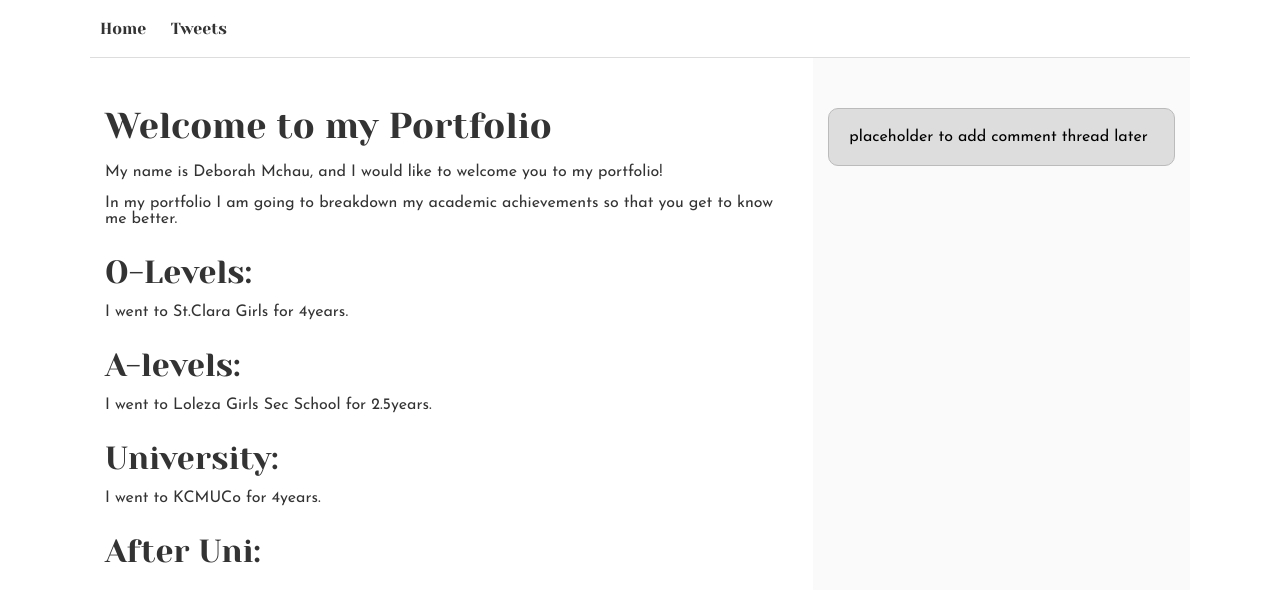
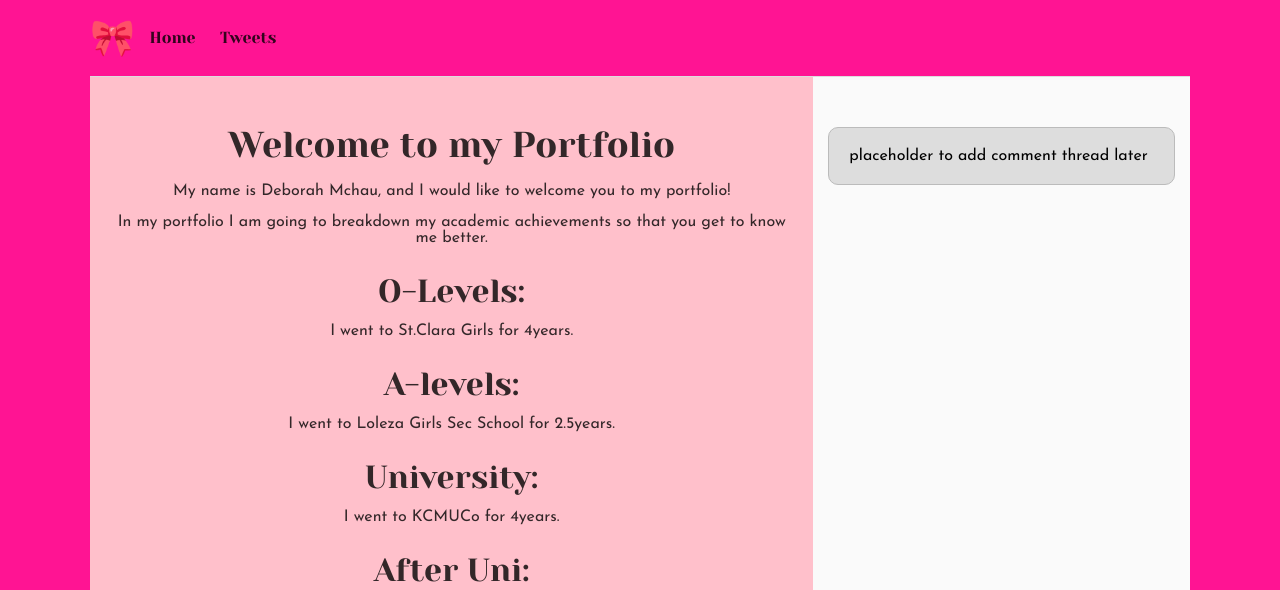
Before and after one commit to deborahmchau/alx_html_css, a plain HTML site: page css_basic/index.html in a window 1280 px wide. Shown: the top 590 px of the page. Drawn offline with Linux system fonts and the light colour scheme.

Commit message:
Add more styling to my Webpage

```diff
--- a/css_basic/index.html
+++ b/css_basic/index.html
@@ -10,6 +10,7 @@
     <body class= "works_on_smartphone">
         <header>
             <ul>
+                <li class="logo">&#127872;</li> <!-- Unicode "ribbon emoji" -->
                 <li><a href="index.html">Home</a></li>
                 <li><a href="tweets.html">Tweets</a></li>
             </ul>
--- a/css_basic/styles.css
+++ b/css_basic/styles.css
@@ -1,17 +1,20 @@
 body {
     display: flex;
     flex-direction: column;
+    background-color: deeppink;
 }
 
 main {
     display: flex;
     flex-direction: row;
     flex: auto;
+    background-color: pink;
 }
 
 article {
     flex: 2;
     overflow-y: auto;
+    text-align: center;
 }
 
 aside {
```
